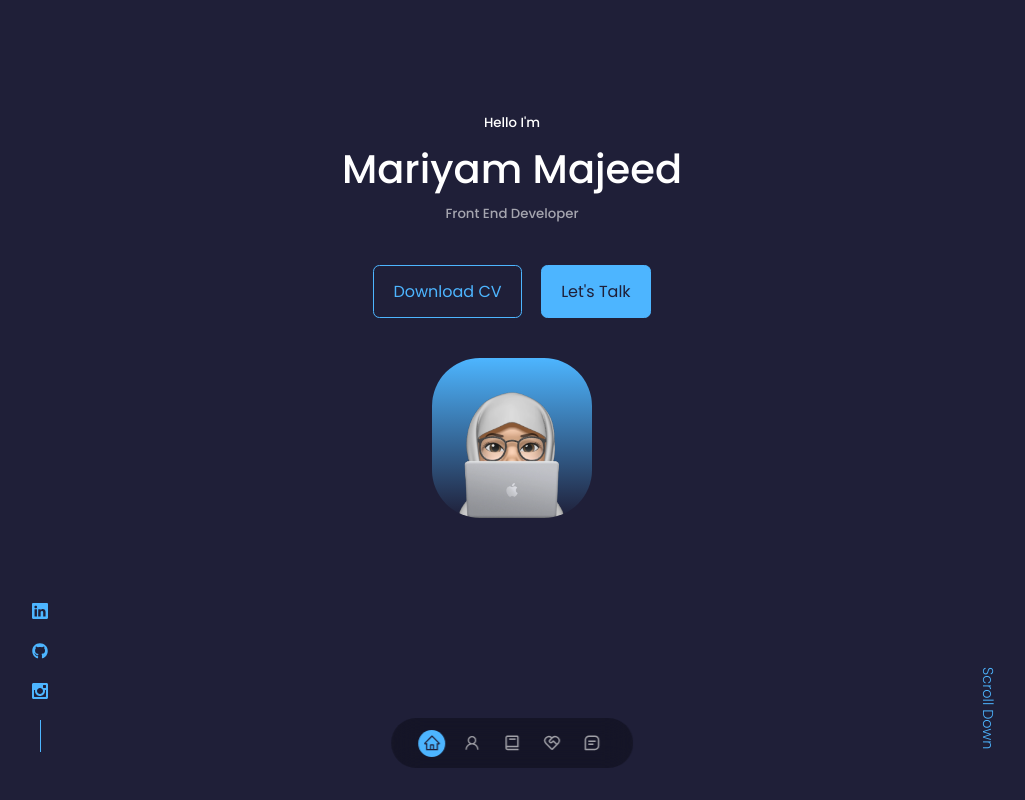
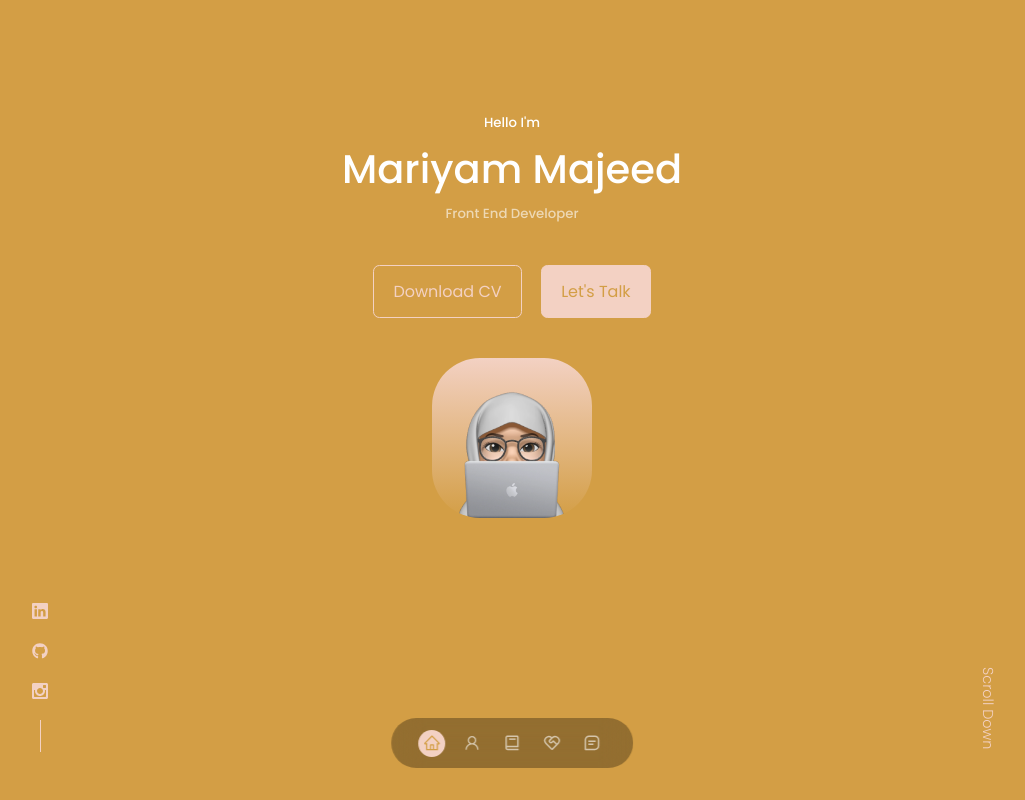
Before and after one commit to MariyamMajeed/Portfolio-mariyam, a React (Create React App) app: page / in a window 1280 px wide. Shown: the top 800 px of the page, without its empty margins (128-1153 px from the left). Built offline with nearby package versions, Linux system fonts and the light colour scheme.

Commit message:
changed the color theme

```diff
--- a/src/index.css
+++ b/src/index.css
@@ -11,19 +11,19 @@
 }
 
 :root {
-  /* --color-bg: #d39e45;
+  --color-bg: #d39e45;
   --color-bg-variant: #d47751;
   --color-primary: #f3d1c3;
   --color-primary-variant: rgba(160, 157, 82, 1);
   --color-white: #fff;
-  --color-light: rgba(255, 255, 255, 0.6); */
+  --color-light: rgba(255, 255, 255, 0.6);
 
-  --color-bg: #1f1f38;
+  /* --color-bg: #1f1f38;
   --color-bg-variant: #2c2c6c;
   --color-primary: #4db5ff;
   --color-primary-variant: rgba(77, 181, 255, 0.4);
   --color-white: #fff;
-  --color-light: rgba(255, 255, 255, 0.6);
+  --color-light: rgba(255, 255, 255, 0.6); */
 
   --transition: all 400ms ease;
 
```
